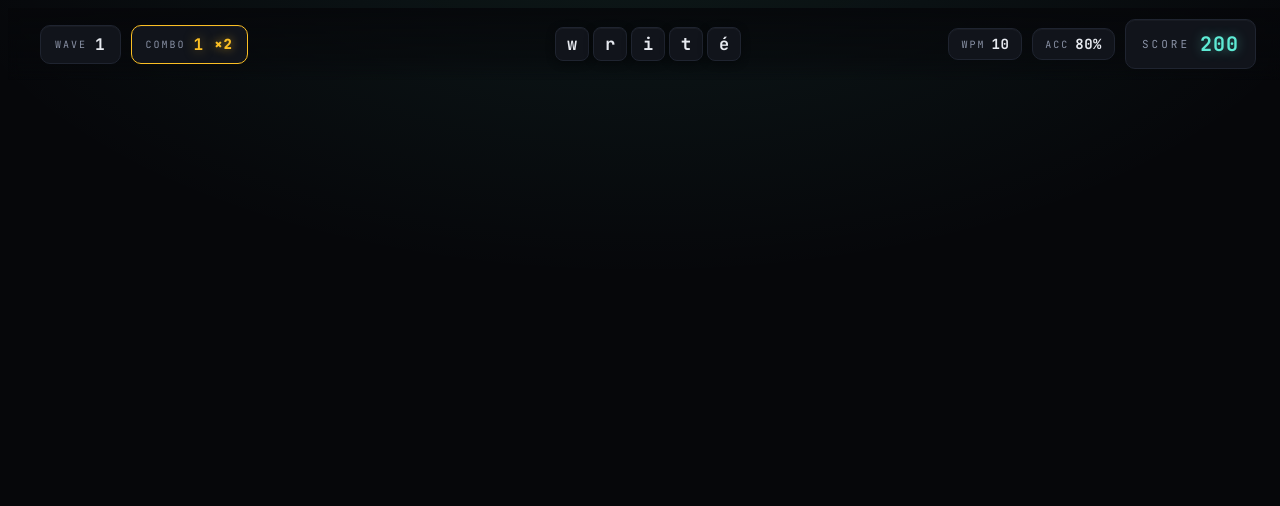
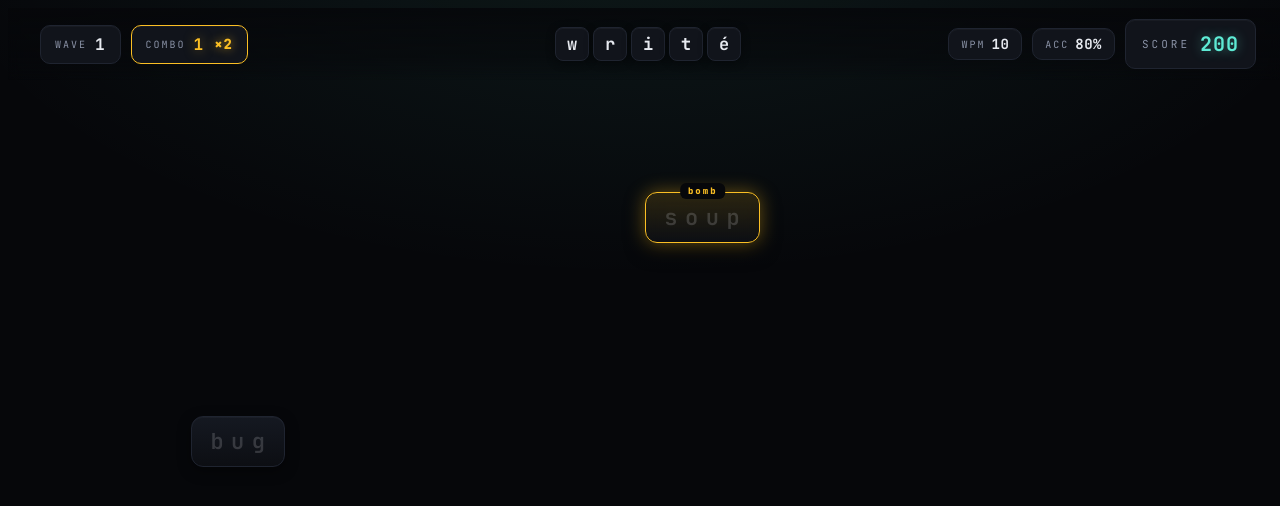
Before and after one commit to ChrisWongAtCUHK/vue-write-typing-game, a Vue app: page / in a window 1280 px wide. Shown: the top 506 px of the page. Built offline with nearby package versions, Linux system fonts and the light colour scheme; the HTML template or start-up script is replaced by a standard one.

Commit message:
Start Word component

```diff
--- a/src/App.vue
+++ b/src/App.vue
@@ -1,5 +1,12 @@
 <script setup lang="ts">
+import type ActiveWord from './models/activeWord.ts'
 import Header from './components/Header.vue'
+import GameScreen from './components/GameScreen.vue'
+
+const activeWords: ActiveWord[] = [
+  { id: 1, text: 'soup', kind: 'bombclear', x: 50.4193662278893, y: 24 },
+  { id: 2, text: 'bug', kind: 'normal', x: 14.951919388628298, y: 52 },
+]
 </script>
 
 <template>
@@ -11,6 +18,7 @@ import Header from './components/Header.vue'
     :accuracy="80"
     :score="200"
   />
+  <GameScreen :activeWords="activeWords" />
 </template>
 
 <style scoped></style>
--- /dev/null
+++ b/src/components/GameScreen.vue
@@ -0,0 +1,22 @@
+<script setup lang="ts">
+import type ActiveWord from '../models/activeWord.ts'
+import Word from './Word.vue'
+
+defineProps<{
+  activeWords: Array<ActiveWord>
+}>()
+</script>
+
+<template>
+  <Word
+    v-for="activeWord in activeWords"
+    :word="activeWord.text"
+    :kind="activeWord.kind"
+    :x="activeWord.x"
+    :y="activeWord.y"
+    :is-matched="false"
+    :typing-word="``"
+  ></Word>
+</template>
+
+<style scoped></style>
--- /dev/null
+++ b/src/components/Word.vue
@@ -0,0 +1,278 @@
+<script setup lang="ts">
+interface Props {
+  word: string
+  kind?: 'slow' | 'freeze' | 'heart' | 'bombclear' | 'danger' | 'normal'
+  x: number
+  y: number
+  isMatched: boolean
+  typingWord: string
+}
+
+const props = withDefaults(defineProps<Props>(), {
+  kind: 'normal',
+})
+
+const KIND_BADGE = {
+  slow: 'SLOW',
+  freeze: 'FREEZE',
+  heart: 'HEART',
+  bombclear: 'BOMB',
+  danger: 'DANGER',
+}
+
+const clampedY = Math.min(Math.max(props.y, -20), 90)
+
+let correctCount = 0
+if (props.isMatched) {
+  for (let i = 0; i < props.typingWord.length && i < props.word.length; i++) {
+    if (props.typingWord[i] === props.word[i]) {
+      correctCount++
+    } else {
+      break
+    }
+  }
+}
+
+const progress = props.isMatched ? correctCount / props.word.length : 0
+const scale = props.isMatched ? 1.1 + progress * 0.35 : 1
+const glowStrength = 12 + progress * 38
+
+const colorFor = (letter: string, i: number) => {
+  if (!props.isMatched) return undefined
+  const typed = props.typingWord[i]
+  if (typed == null) return undefined
+  if (typed === letter) return 'var(--accent)'
+  return 'var(--danger)'
+}
+
+const shadowFor = (letter: string, i: number) => {
+  if (!props.isMatched) return undefined
+  const typed = props.typingWord[i]
+  if (typed == null) return undefined
+  if (typed === letter) return '0 0 8px var(--accent-glow)'
+  return '0 0 8px var(--danger-glow)'
+}
+
+const classNames = ['word-box', `kind-${props.kind}`]
+if (props.isMatched) {
+  classNames.push('matched')
+}
+
+if (progress >= 0.99) {
+  classNames.push('about-to-pop')
+}
+
+const badgeColors = {
+  slow: '#60a5fa',
+  freeze: '#67e8f9',
+  heart: '#f472b6',
+  bombclear: '#fbbf24',
+  danger: 'var(--danger)',
+}
+</script>
+
+<template>
+  <div
+    :class="classNames.join(' ')"
+    :style="{
+      left: `${x}%`,
+      top: `${clampedY}%`,
+      scale: String(scale),
+      boxShadow: isMatched
+        ? `0 0 0 1px var(--accent), 0 0 ${glowStrength}px var(--accent-glow), 0 6px 20px rgba(0,0,0,0.5)`
+        : undefined,
+    }"
+  >
+    <div
+      v-if="KIND_BADGE[kind as keyof typeof KIND_BADGE]"
+      class="kind-badge"
+      :style="{
+        color:
+          badgeColors[kind as keyof typeof KIND_BADGE] || `var(--text-dim)`,
+        border: `1px solid ${badgeColors[kind as keyof typeof KIND_BADGE]} || var(--border)`,
+        boxShadow: `0 0 10px ${badgeColors[kind as keyof typeof KIND_BADGE]} || transparent`,
+        animation:
+          kind === `danger`
+            ? `dangerPulse 1.2s ease-in-out infinite`
+            : undefined,
+      }"
+    >
+      {{ KIND_BADGE[kind as keyof typeof KIND_BADGE] }}
+    </div>
+    <div v-for="(letter, i) in word.split('')" class="letter-box" :key="i">
+      <div
+        class="letter"
+        :style="{
+          color: colorFor(letter, i),
+          textShadow: shadowFor(letter, i),
+        }"
+      >
+        {{ letter }}
+      </div>
+    </div>
+  </div>
+</template>
+
+<style lang="scss" scoped>
+div.word-box {
+  position: absolute;
+  display: flex;
+  justify-content: center;
+  align-items: center;
+  gap: 6px;
+  background: linear-gradient(
+    180deg,
+    rgba(22, 26, 35, 0.95),
+    rgba(13, 15, 20, 0.95)
+  );
+  backdrop-filter: blur(8px);
+  border: 1px solid var(--border);
+  width: max-content;
+  max-width: 38vw;
+  padding: 10px 18px;
+  border-radius: 12px;
+  text-transform: lowercase;
+  color: var(--text-faint);
+  font-family: 'JetBrains Mono', monospace;
+  font-size: 22px;
+  font-weight: 600;
+  letter-spacing: 1.5px;
+  transition:
+    scale 0.12s cubic-bezier(0.34, 1.56, 0.64, 1),
+    border-color 0.18s ease,
+    box-shadow 0.12s ease,
+    background 0.18s ease,
+    filter 0.1s ease;
+  will-change: top, left;
+  white-space: nowrap;
+  box-shadow:
+    0 4px 14px rgba(0, 0, 0, 0.4),
+    inset 0 1px 0 rgba(255, 255, 255, 0.03);
+
+  &.matched {
+    border-color: var(--accent);
+    background: linear-gradient(
+      180deg,
+      rgba(94, 234, 212, 0.12),
+      rgba(13, 15, 20, 0.95)
+    );
+    z-index: 4;
+  }
+
+  &.about-to-pop {
+    animation: aboutToPop 0.18s ease-in-out infinite;
+  }
+
+  &.kind-danger {
+    border-color: var(--danger);
+    background: linear-gradient(
+      180deg,
+      rgba(255, 93, 115, 0.18),
+      rgba(20, 8, 12, 0.95)
+    );
+    color: rgba(255, 200, 210, 0.4);
+    animation: dangerPulse 1.2s ease-in-out infinite;
+  }
+
+  &.kind-slow {
+    border-color: #60a5fa;
+    background: linear-gradient(
+      180deg,
+      rgba(96, 165, 250, 0.15),
+      rgba(13, 15, 20, 0.95)
+    );
+    box-shadow:
+      0 0 18px rgba(96, 165, 250, 0.35),
+      0 6px 20px rgba(0, 0, 0, 0.5);
+  }
+
+  &.kind-freeze {
+    border-color: #67e8f9;
+    background: linear-gradient(
+      180deg,
+      rgba(103, 232, 249, 0.15),
+      rgba(13, 15, 20, 0.95)
+    );
+    box-shadow:
+      0 0 18px rgba(103, 232, 249, 0.35),
+      0 6px 20px rgba(0, 0, 0, 0.5);
+  }
+
+  &.kind-heart {
+    border-color: #f472b6;
+    background: linear-gradient(
+      180deg,
+      rgba(244, 114, 182, 0.15),
+      rgba(13, 15, 20, 0.95)
+    );
+    box-shadow:
+      0 0 18px rgba(244, 114, 182, 0.4),
+      0 6px 20px rgba(0, 0, 0, 0.5);
+  }
+
+  &.kind-bombclear {
+    border-color: #fbbf24;
+    background: linear-gradient(
+      180deg,
+      rgba(251, 191, 36, 0.15),
+      rgba(13, 15, 20, 0.95)
+    );
+    box-shadow:
+      0 0 18px rgba(251, 191, 36, 0.4),
+      0 6px 20px rgba(0, 0, 0, 0.5);
+  }
+
+  .letter-box .letter {
+    transition:
+      color 0.1s linear,
+      text-shadow 0.1s linear;
+    user-select: none;
+  }
+}
+
+div.kind-badge {
+  position: absolute;
+  top: -10px;
+  left: 50%;
+  transform: translateX(-50%);
+  font-family: 'JetBrains Mono', monospace;
+  font-size: 9px;
+  font-weight: 800;
+  letter-spacing: 2px;
+  padding: 2px 8px;
+  border-radius: 6px;
+  background: var(--bg);
+}
+
+@keyframes dangerPulse {
+  0%,
+  100% {
+    box-shadow:
+      0 0 0 1px var(--danger),
+      0 0 18px var(--danger-glow),
+      0 6px 20px rgba(0, 0, 0, 0.5);
+  }
+  50% {
+    box-shadow:
+      0 0 0 2px var(--danger),
+      0 0 30px var(--danger-glow),
+      0 6px 20px rgba(0, 0, 0, 0.5);
+  }
+}
+
+@keyframes aboutToPop {
+  0%,
+  100% {
+    filter: brightness(1.05) saturate(1.2);
+    transform: translateX(0);
+  }
+  25% {
+    filter: brightness(1.4) saturate(1.5);
+    transform: translateX(-2px);
+  }
+  75% {
+    filter: brightness(1.4) saturate(1.5);
+    transform: translateX(2px);
+  }
+}
+</style>
--- /dev/null
+++ b/src/models/activeWord.ts
@@ -0,0 +1,7 @@
+export default interface ActiveWord {
+  id: number
+  text: string
+  kind?: 'slow' | 'freeze' | 'heart' | 'bombclear' | 'danger' | 'normal'
+  x: number
+  y: number
+}
```
